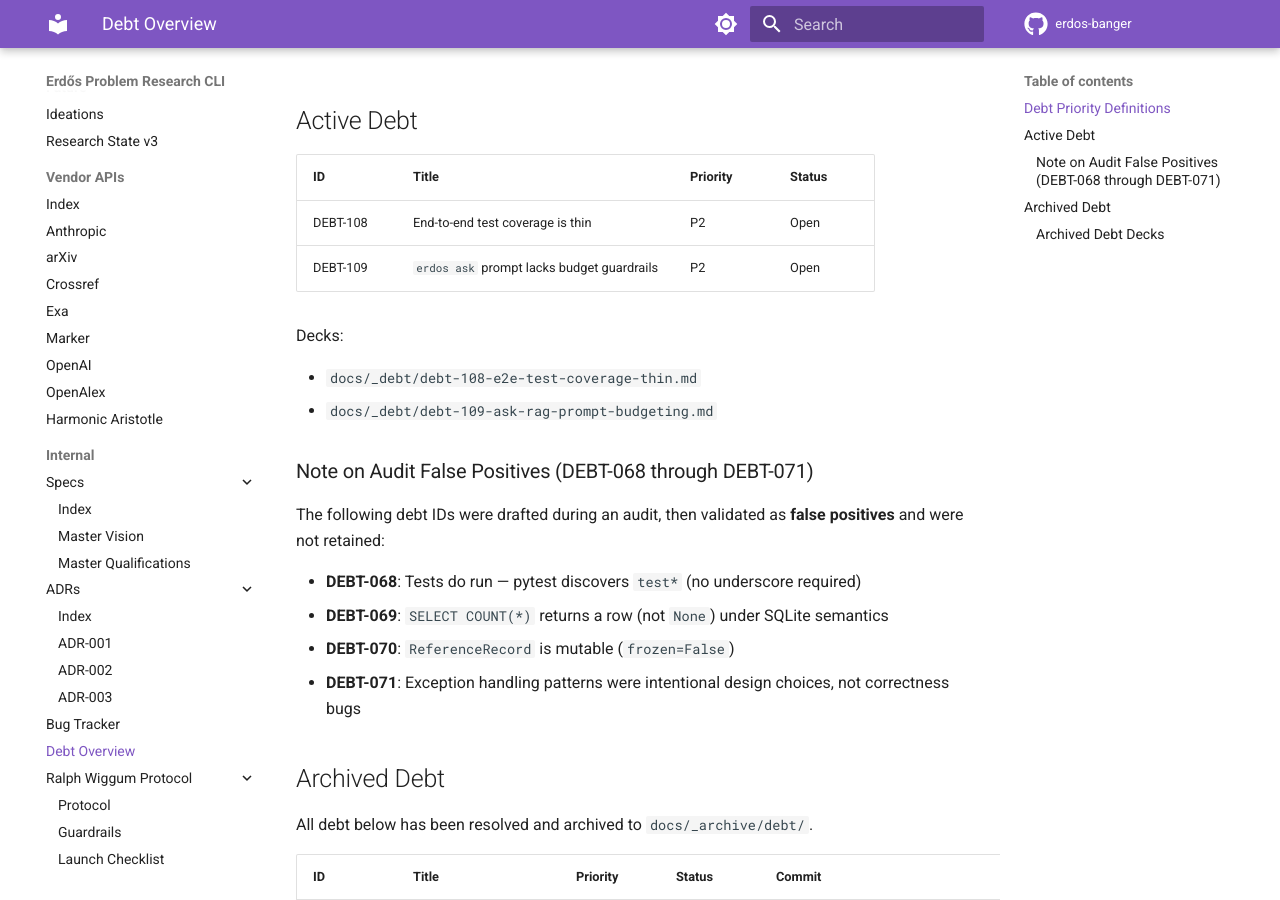
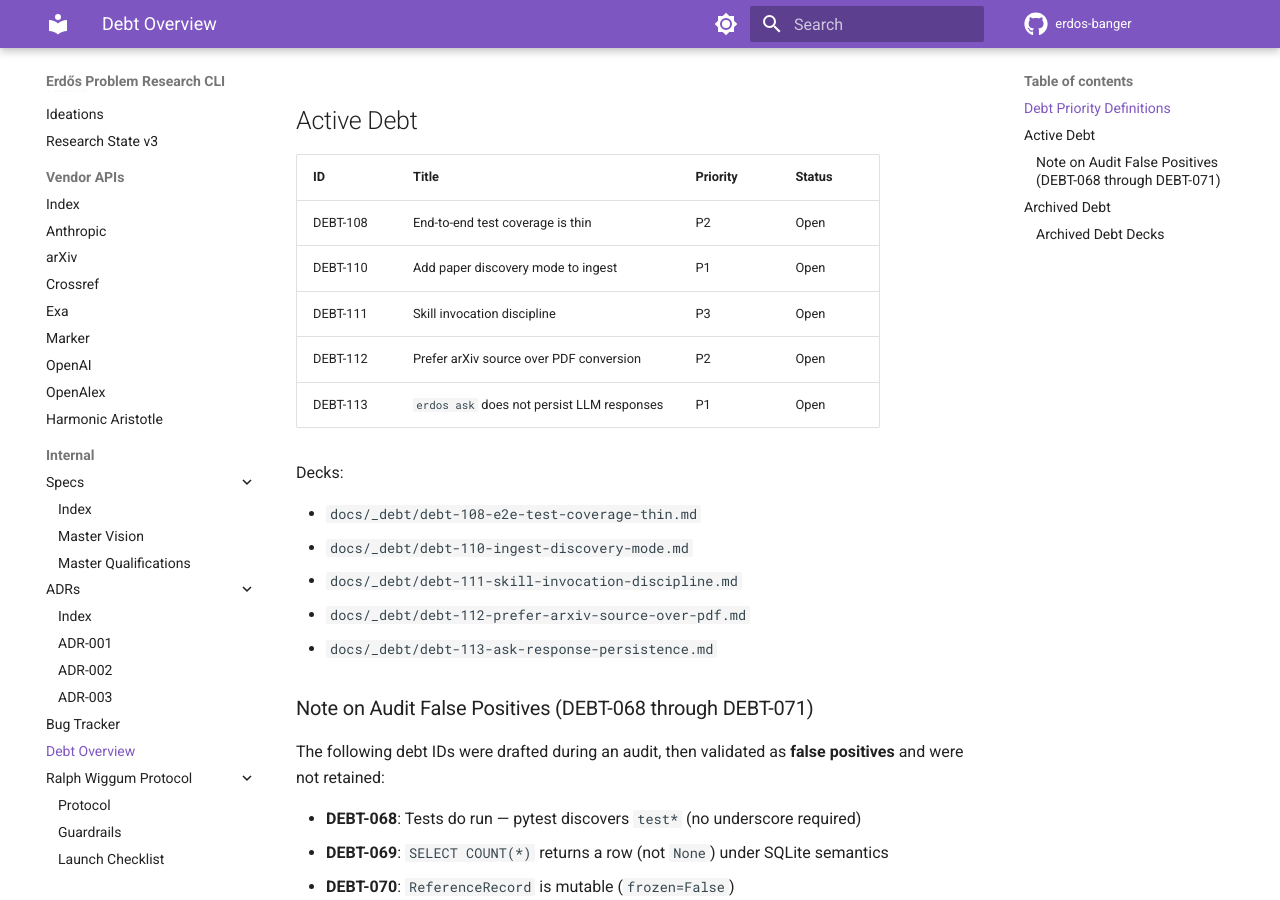
Before and after one commit to research-developer/erdos-banger, an MkDocs documentation site: the page built from docs/_debt/README.md, in a window 1280 px wide and 900 px high, scrolled down 548 px. Built offline with MkDocs 1.6.1 and Material for MkDocs 9.7.7, drawn with Linux system fonts in a browser that asks for light colours; comment, search, counter and statistics services are not loaded; some of the changed text lies outside the part shown.

```diff
--- a/docs/_debt/README.md
+++ b/docs/_debt/README.md
@@ -17,12 +17,18 @@ This directory contains technical-debt writeups: spec drift, missing fixtures, i
 | ID | Title | Priority | Status |
 |----|-------|----------|--------|
 | DEBT-108 | End-to-end test coverage is thin | P2 | Open |
-| DEBT-109 | `erdos ask` prompt lacks budget guardrails | P2 | Open |
+| DEBT-110 | Add paper discovery mode to ingest | P1 | Open |
+| DEBT-111 | Skill invocation discipline | P3 | Open |
+| DEBT-112 | Prefer arXiv source over PDF conversion | P2 | Open |
+| DEBT-113 | `erdos ask` does not persist LLM responses | P1 | Open |
 
 Decks:
 
 - `docs/_debt/debt-108-e2e-test-coverage-thin.md`
-- `docs/_debt/debt-109-ask-rag-prompt-budgeting.md`
+- `docs/_debt/debt-110-ingest-discovery-mode.md`
+- `docs/_debt/debt-111-skill-invocation-discipline.md`
+- `docs/_debt/debt-112-prefer-arxiv-source-over-pdf.md`
+- `docs/_debt/debt-113-ask-response-persistence.md`
 
 ### Note on Audit False Positives (DEBT-068 through DEBT-071)
 
@@ -139,11 +145,12 @@ All debt below has been resolved and archived to `docs/_archive/debt/`.
 | DEBT-105 | Print statements in core modules | P4 | Resolved | 0200a99 |
 | DEBT-106 | Broad exception catches without justification | P3 | Fixed | 0200a99 |
 | DEBT-107 | Missing public function docstrings | P4 | Fixed | 0200a99 |
+| DEBT-109 | `erdos ask` prompt lacks budget guardrails | P2 | Fixed | bc0dd70 |
 | DEBT-093 | Exa client infrastructure duplication | P2 | Fixed | 9f10546 |
 | DEBT-094 | Semantic Scholar client LOC violation | P3 | Superseded | 9f10546 |
 | DEBT-095 | zbMATH client LOC violation | P3 | Superseded | 9f10546 |
 
-**Next Debt ID:** DEBT-110
+**Next Debt ID:** DEBT-114
 
 ### Archived Debt Decks
 
@@ -241,6 +248,7 @@ All debt below has been resolved and archived to `docs/_archive/debt/`.
 - `docs/_archive/debt/debt-096-search-command-msc-loc.md`
 - `docs/_archive/debt/debt-097-test-suite-consistency.md`
 - `docs/_archive/debt/debt-098-std4-repo-rename.md`
+- `docs/_archive/debt/debt-109-ask-rag-prompt-budgeting.md`
 - `docs/_archive/debt/debt-099-lean-fixture-lakefile-syntax.md`
 - `docs/_archive/debt/debt-100-test-env-file-loading.md`
 - `docs/_archive/debt/debt-101-lean-mathlib-version-upgrade.md`
```
Also changed, not shown: docs/_archive/debt/debt-109-ask-rag-prompt-budgeting.md (renamed from docs/_debt/debt-109-ask-rag-prompt-budgeting.md, +3 -1 lines), 1 other file.
